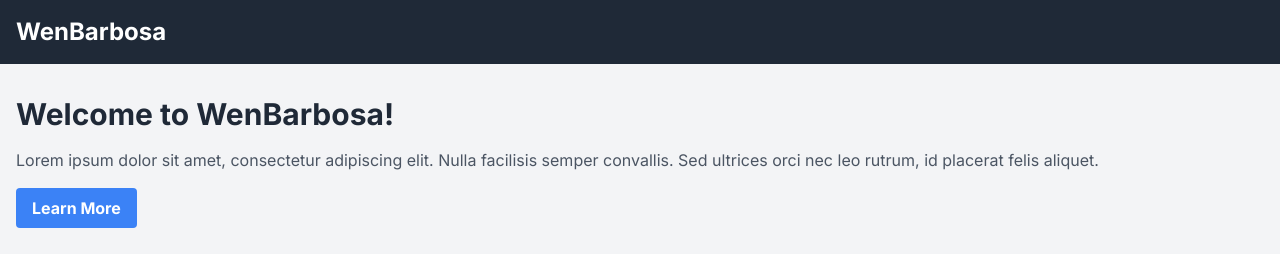
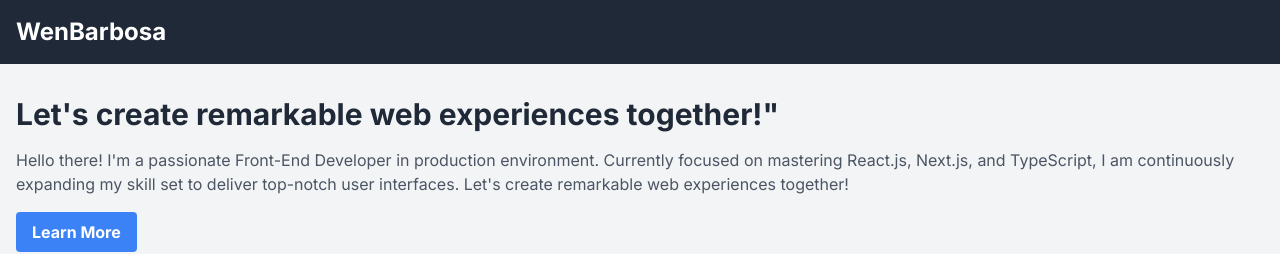
Before and after one commit to wenblack/portfolio-next-ts, a Next.js app: page / in a window 1280 px wide. Shown: the top 254 px of the page. Built offline with nearby package versions, Linux system fonts and the light colour scheme.

Commit message:
✅ Created first text/description for my portfolio ✅✅ ✅

```diff
--- a/src/app/page.tsx
+++ b/src/app/page.tsx
@@ -9,8 +9,10 @@ const App = () => {
       <Header />
       <header className="bg-gray-100 py-8">
         <div className="container mx-auto px-4">
-          <h2 className="text-3xl text-gray-800 font-bold">Welcome to WenBarbosa!</h2>
-          <p className="text-gray-600 mt-4">Lorem ipsum dolor sit amet, consectetur adipiscing elit. Nulla facilisis semper convallis. Sed ultrices orci nec leo rutrum, id placerat felis aliquet.</p>
+          <h2 className="text-3xl text-gray-800 font-bold">Let's create remarkable web experiences together!"</h2>
+          <p className="text-gray-600 mt-4">
+          Hello there! I'm a passionate Front-End Developer in production environment.  Currently focused on mastering React.js, Next.js, and TypeScript, I am continuously expanding my skill set to deliver top-notch user interfaces.  Let's create remarkable web experiences together!
+          </p>
           <a href="#" className="mt-4 inline-block bg-blue-500 hover:bg-blue-600 text-white font-bold py-2 px-4 rounded">Learn More</a>
         </div>
       </header>
@@ -21,4 +23,5 @@ const App = () => {
   );
 };
 
+
 export default App;
```
